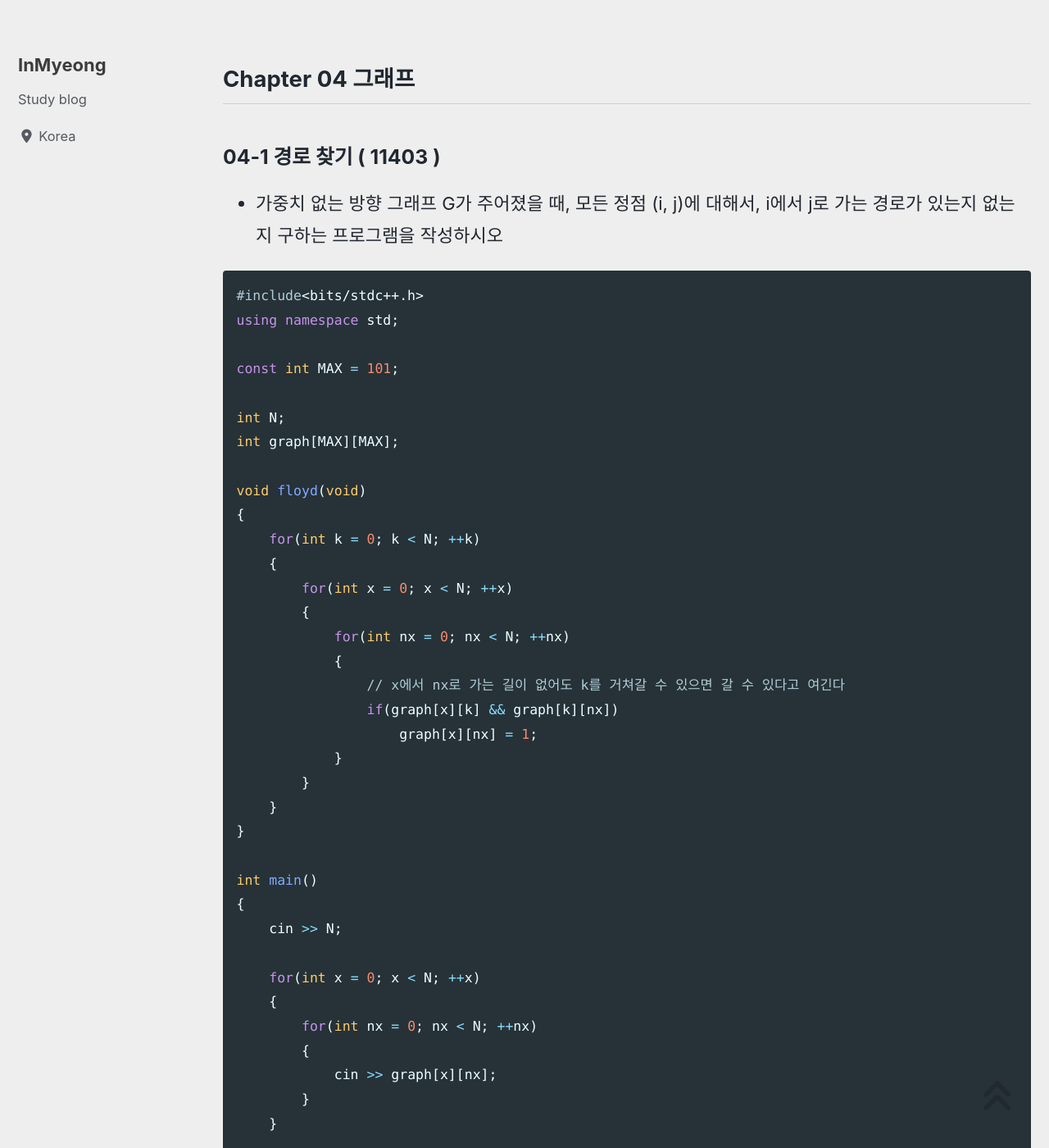
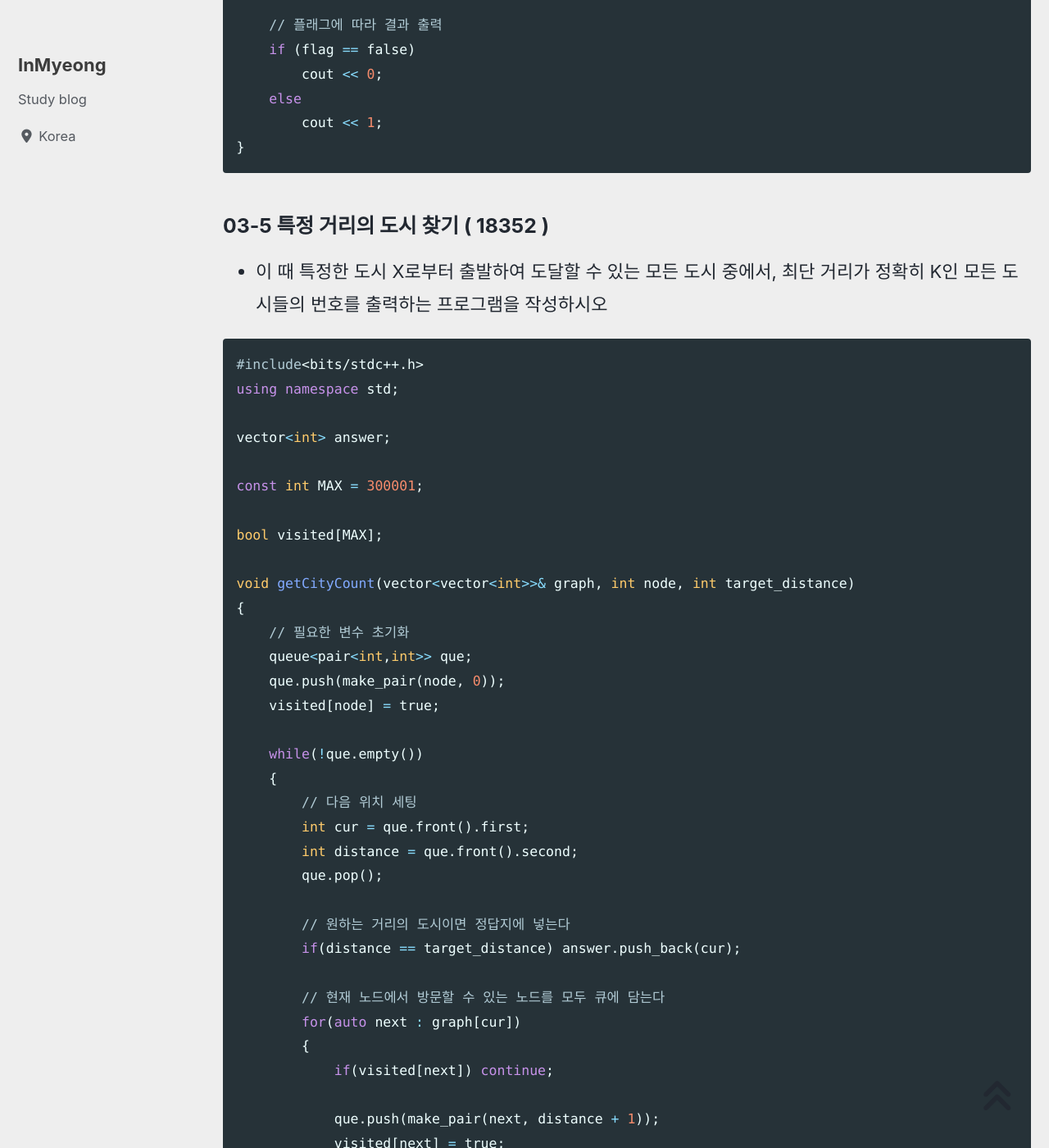
Before and after one commit to devMyeong/devMyeong.github.io, a Jekyll site: the page built from _posts/codingTest/2022-09-25-백준.md, in a window 1280 px wide and 1400 px high, scrolled down 31783 px. Shown: the whole window at 82% size. Built offline with Jekyll 4.4.1, drawn with Linux system fonts in a browser that asks for light colours; cached includes are drawn as plain includes; nearby versions of some CDN libraries; some web fonts are replaced; comment, search, counter and statistics services are not loaded; some of the changed text lies outside the part shown.

Commit message:
Chore : 그래프와 방문처리를 vector 기반으로 해주게 수정

````diff
--- a/_posts/codingTest/2022-09-25-백준.md
+++ b/_posts/codingTest/2022-09-25-백준.md
@@ -358,9 +358,7 @@ int main()
 #include<bits/stdc++.h>
 using namespace std;
 
-int visited[20][20];
-
-void dfs(int y, int x, int dir, int housecount)
+void dfs(vector<vector<int>>& visited, int y, int x, int dir, int housecount)
 {
     visited[y][x] = visited[y][x] + 1;
 
@@ -369,7 +367,7 @@ void dfs(int y, int x, int dir, int housecount)
     {
         if(x < housecount && visited[y][x+1] != -1)
         {
-            dfs(y, x+1, 0, housecount);
+            dfs(visited, y, x+1, 0, housecount);
         }
     }
     // 경로 2
@@ -377,13 +375,13 @@ void dfs(int y, int x, int dir, int housecount)
     {
         if(y < housecount && visited[y+1][x] != -1)
         {
-            dfs(y+1, x, 1, housecount);
+            dfs(visited, y+1, x, 1, housecount);
         }
     }
     // 경로 3
     if(x < housecount && y < housecount && visited[y][x+1] != -1 && visited[y+1][x] != -1 && visited[y+1][x+1] != -1)
     {
-        dfs(y+1, x+1, 2, housecount);
+        dfs(visited, y+1, x+1, 2, housecount);
     }
 
     return;
@@ -394,11 +392,14 @@ int main()
     int housecount = 0;
     cin >> housecount;
 
+    vector<vector<int>> visited(housecount+1, vector<int>(housecount+1, false));
+
     for(int i = 1; i <= housecount; i++)
     for(int j = 1; j <= housecount; j++)
     {
         int value = 0;
         cin >> value;
+
         if(value == 0)
         {
             visited[i][j] = 0;
@@ -409,7 +410,7 @@ int main()
         }
 	}
 
-    dfs(1,2,0,housecount);
+    dfs(visited, 1, 2, 0, housecount);
 
     if(visited[housecount][housecount] != -1) cout << visited[housecount][housecount] << endl;
     else cout << 0 << endl;
@@ -486,12 +487,13 @@ int main()
 #include<bits/stdc++.h>
 using namespace std;
 
-int mymap[501][501], visited[501][501];
+const int MAX = 501;
+
 int dx[] = {1, -1, 0, 0};
 int dy[] = {0, 0, 1, -1};
-int N, M, ans=0;
+int N, M, ans = 0;
 
-void getMaxNum(int x, int y, int cnt, int curScore)
+void getMaxNum(vector<vector<int>>& mymap, vector<vector<bool>>& visited, int x, int y, int cnt, int curScore)
 {
     // 블록이 4개라면 스코어 갱신이 가능한지 체크
     if(cnt == 4)
@@ -506,15 +508,16 @@ void getMaxNum(int x, int y, int cnt, int curScore)
         int nx = x + dx[i];
         int ny = y + dy[i];
         if(nx < 0 || ny < 0 || ny >= N || nx >= M || visited[ny][nx]) continue;
-        visited[ny][nx] = 1;
-        getMaxNum(nx, ny, cnt + 1, curScore + mymap[ny][nx]);
-        visited[ny][nx] = 0;
+        visited[ny][nx] = true;
+        getMaxNum(mymap, visited, nx, ny, cnt + 1, curScore + mymap[ny][nx]);
+        visited[ny][nx] = false;
     }
 }
 
 int main()
 {
-    memset(visited, 0, sizeof(visited));
+    vector<vector<int>> mymap(MAX, vector<int>(MAX, 0));
+    vector<vector<bool>> visited(MAX, vector<bool>(MAX, false));
 
     cin >> N >> M;
 
@@ -531,9 +534,9 @@ int main()
         for(int x = 0; x < M; ++x)
         {
             // 모든 노드를 방문한다
-            visited[y][x] = 1;
-            getMaxNum(x, y, 1, mymap[y][x]);
-            visited[y][x] = 0;
+            visited[y][x] = true;
+            getMaxNum(mymap, visited, x, y, 1, mymap[y][x]);
+            visited[y][x] = false;
 
             // ㅏ ㅓ ㅗ ㅜ 를 만들자
             if(y-1 >= 0 && x+1 < M && y+1 < N) //ㅏ
@@ -687,10 +690,9 @@ int main()
 #include<bits/stdc++.h>
 using namespace std;
 
-int warp[102] = {0};
-bool visited[102] = {0};
+const int MAX = 102;
 
-void game(int x, int c)
+void game(vector<int>& warp, vector<bool>& visited, int x, int c)
 {
     queue<pair<int, int>> que;
     que.push(make_pair(x, c));
@@ -736,6 +738,9 @@ int main()
 {
     ios_base::sync_with_stdio(false); cout.tie(NULL); cin.tie(NULL);
 
+    vector<int> warp(MAX, 0);
+    vector<bool> visited(MAX, false);
+
     int sadari, snake;
     cin >> sadari >> snake;
 
@@ -752,7 +757,8 @@ int main()
         warp[from] = to;
     }
 
-    game(1, 0);
+    game(warp, visited, 1, 0);
+
     return 0;
 }
 ```
@@ -842,7 +848,7 @@ int main()
 #include<bits/stdc++.h>
 using namespace std;
 
-#define MAX 201
+const int MAX = 201;
 
 int CapacityA, CapacityB, CapacityC;
 bool visited[MAX][MAX][MAX];
@@ -940,8 +944,11 @@ struct node
 
 int main()
 {
+    vector<vector<bool>> visited(2, vector<bool>(100001, false));
+
     int N, K;
     cin >> N >> K;
+
     for (int i = 0; i < 2; i++)
     {
         for (int j = 0; j < N; j++)
@@ -963,8 +970,8 @@ int main()
     // 필요한 변수 초기화
     bool flag = false;
     queue<node> q;
-    q.push({ 0,0,0 });
-    visited[0][0] = 1;
+    q.push({0, 0, 0});
+    visited[0][0] = true;
 
     while (!q.empty())
     {
@@ -978,25 +985,25 @@ int main()
             flag = true;
 
         //전진
-        if (visited[x][y + 1] == 0)
+        if (visited[x][y + 1] == false)
         {
-            visited[x][y + 1] = 1;
+            visited[x][y + 1] = true;
             q.push({ x, y + 1, y_limit + 1 });
         }
 
         //후진
-        if (visited[x][y - 1] == 0 && y - 1 > y_limit)
+        if (visited[x][y - 1] == false && y - 1 > y_limit)
         {
-            visited[x][y - 1] = 1;
+            visited[x][y - 1] = true;
             q.push({ x, y - 1, y_limit + 1 });
         }
 
         //점프
         if (y + K >= N)
             flag = true;
-        else if (visited[1 - x][y + K] == 0)
+        else if (visited[1 - x][y + K] == false)
         {
-            visited[1 - x][y + K] = 1;
+            visited[1 - x][y + K] = true;
             q.push({ 1 - x, y + K, y_limit + 1 });
         }
 
@@ -1007,6 +1014,81 @@ int main()
         cout << 0;
     else
         cout << 1;
+}
+```
+
+### 03-5 특정 거리의 도시 찾기 ( 18352 )
+- 이 때 특정한 도시 X로부터 출발하여 도달할 수 있는 모든 도시 중에서, 최단 거리가 정확히 K인 모든 도시들의 번호를 출력하는 프로그램을 작성하시오
+
+```cpp
+#include<bits/stdc++.h>
+using namespace std;
+
+vector<int> answer;
+
+const int MAX = 300001;
+
+bool visited[MAX];
+
+void getCityCount(vector<vector<int>>& graph, int node, int target_distance)
+{
+    // 필요한 변수 초기화
+    queue<pair<int,int>> que;
+    que.push(make_pair(node, 0));
+    visited[node] = true;
+
+    while(!que.empty())
+    {
+        // 다음 위치 세팅
+        int cur = que.front().first;
+        int distance = que.front().second;
+        que.pop();
+
+        // 원하는 거리의 도시이면 정답지에 넣는다
+        if(distance == target_distance) answer.push_back(cur);
+
+        // 현재 노드에서 방문할 수 있는 노드를 모두 큐에 담는다
+        for(auto next : graph[cur])
+        {
+            if(visited[next]) continue;
+
+            que.push(make_pair(next, distance + 1));
+            visited[next] = true;
+        }
+    }
+}
+
+int main()
+{
+    int N = 0, M = 0, K = 0, X = 0;
+    cin >> N >> M >> K >> X;
+
+    // https://leeeegun.tistory.com/m/3 참고
+    vector<vector<int>> graph(N+1);
+
+    for(int i = 0; i < M; ++i)
+    {
+        int from = 0, to = 0;
+        cin >> from >> to;
+
+        graph[from].push_back(to);
+    }
+
+    getCityCount(graph, X, K);
+
+    if(answer.size() == 0)
+    {
+        cout << -1 << endl;
+    }
+    else
+    {
+        sort(answer.begin(), answer.end());
+
+        for(auto value : answer)
+        {
+            cout << value << endl;
+        }
+    }
 }
 ```
 
@@ -1023,10 +1105,7 @@ using namespace std;
 
 const int MAX = 101;
 
-int N;
-int graph[MAX][MAX];
-
-void floyd(void)
+void floyd(vector<vector<int>>& graph, int N)
 {
     for(int k = 0; k < N; ++k)
     {
@@ -1044,6 +1123,9 @@ void floyd(void)
 
 int main()
 {
+    vector<vector<int>> graph(MAX, vector<int>(MAX, 0));
+
+    int N;
     cin >> N;
 
     for(int x = 0; x < N; ++x)
@@ -1054,7 +1136,7 @@ int main()
         }
     }
 
-    floyd();
+    floyd(graph, N);
 
     for(int x = 0; x < N; ++x)
     {
````
Also changed, not shown: other parts of _posts/codingTest/2022-09-25-백준.md (+0 -2 lines), _posts/codingTest/2022-07-06-프로그래머스.md (+5 -4 lines).
